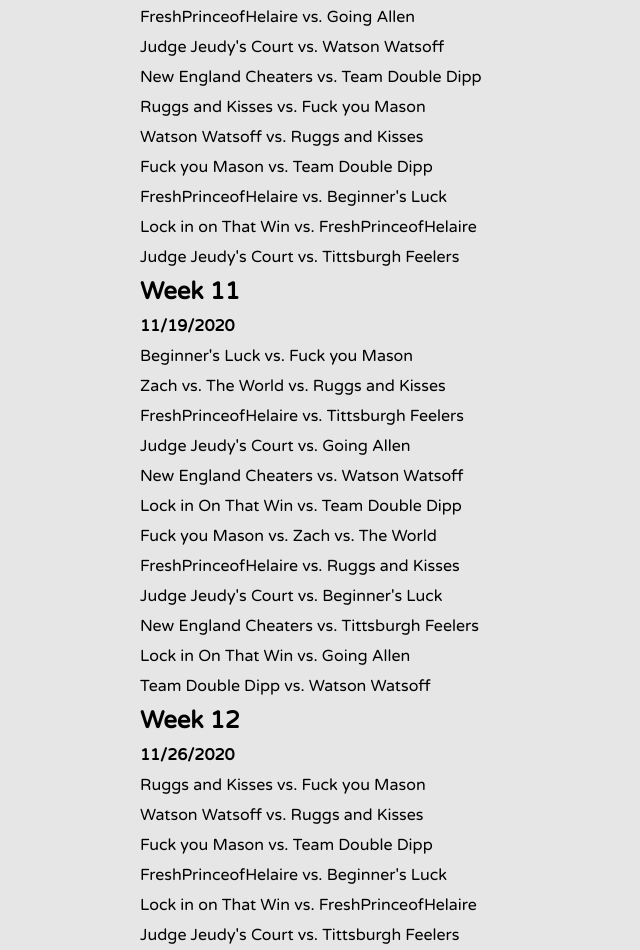
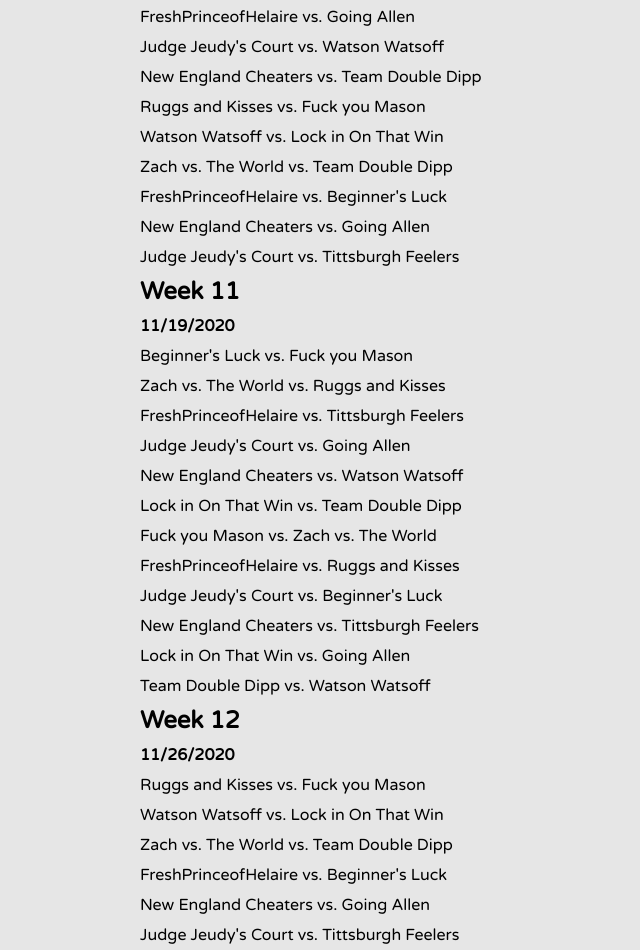
Before and after one commit to byb4uwu/Main-Site, a plain HTML site: page schedule.html in a window 1280 px wide. Shown: the part 4182-5132 px from the top of the page, without its empty margins (0-640 px from the left). Drawn offline with Linux system fonts and the light colour scheme; a web font is replaced by a local one.

Commit message:
Add files via upload

```diff
--- a/schedule.html
+++ b/schedule.html
@@ -189,10 +189,10 @@
 <p>Judge Jeudy's Court vs. Watson Watsoff</p> <br>
 <p>New England Cheaters vs. Team Double Dipp</p> <br>
 <p>Ruggs and Kisses vs. Fuck you Mason</p> <br>
-<p>Watson Watsoff vs. Ruggs and Kisses</p> <br>
-<p>Fuck you Mason vs. Team Double Dipp</p> <br>
+<p>Watson Watsoff vs. Lock in On That Win</p> <br>
+<p>Zach vs. The World vs. Team Double Dipp</p> <br>
 <p>FreshPrinceofHelaire vs. Beginner's Luck </p> <br>
-<p>Lock in on That Win vs. FreshPrinceofHelaire</p> <br>
+<p>New England Cheaters vs. Going Allen</p> <br>
 <p>Judge Jeudy's Court vs. Tittsburgh Feelers</p> <br>
 
 <h2>Week 11</h2>
@@ -213,10 +213,10 @@
 <h2>Week 12</h2>
 <h4>11/26/2020</h4>
 <p>Ruggs and Kisses vs. Fuck you Mason</p> <br>
-<p>Watson Watsoff vs. Ruggs and Kisses</p> <br>
-<p>Fuck you Mason vs. Team Double Dipp</p> <br>
+<p>Watson Watsoff vs. Lock in On That Win</p> <br>
+<p>Zach vs. The World vs. Team Double Dipp</p> <br>
 <p>FreshPrinceofHelaire vs. Beginner's Luck </p> <br>
-<p>Lock in on That Win vs. FreshPrinceofHelaire</p> <br>
+<p>New England Cheaters vs. Going Allen</p> <br>
 <p>Judge Jeudy's Court vs. Tittsburgh Feelers</p> <br>
 <p>Team Double Dipp vs. Fuck you Mason</p> <br>
 <p>Watson Watsoff vs. Ruggs and Kisses</p> <br>
```
